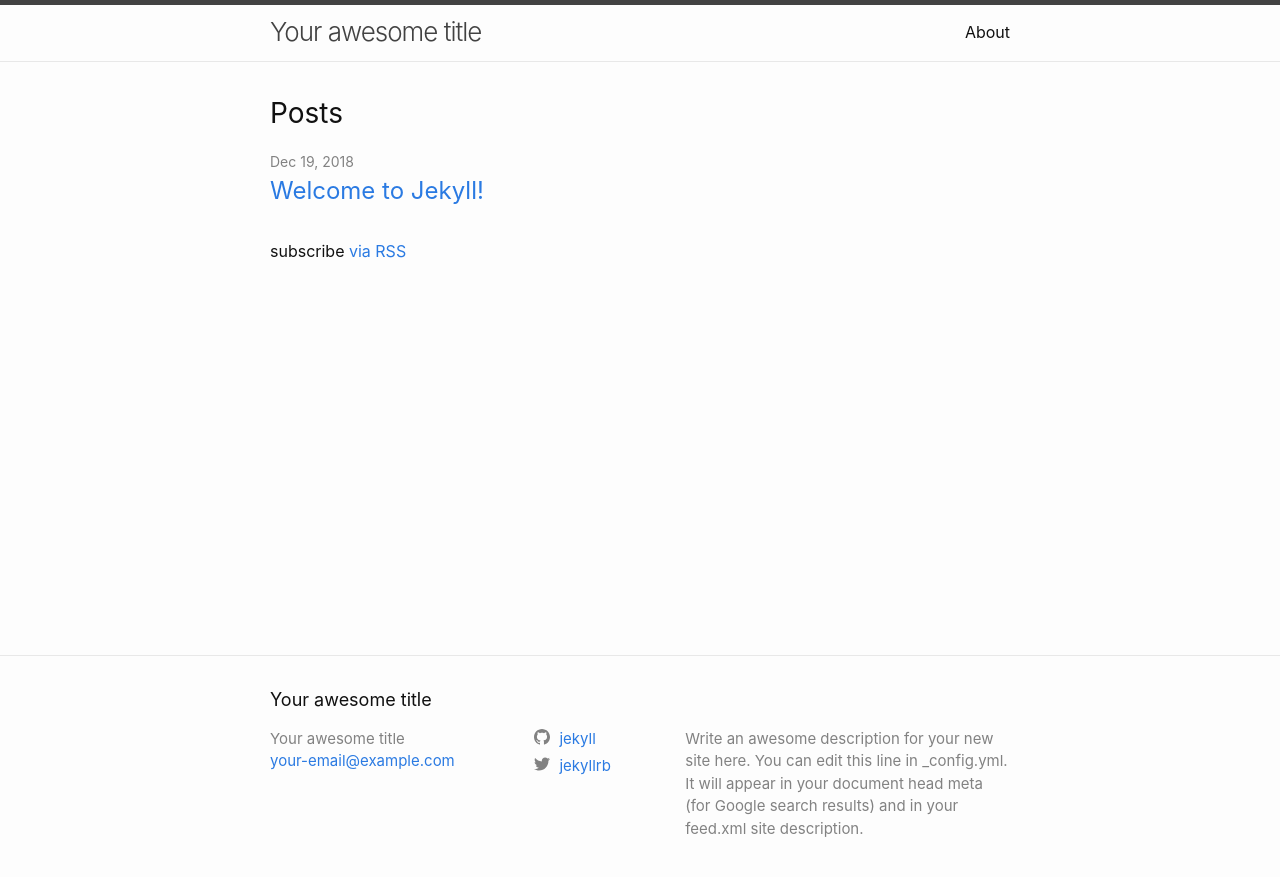
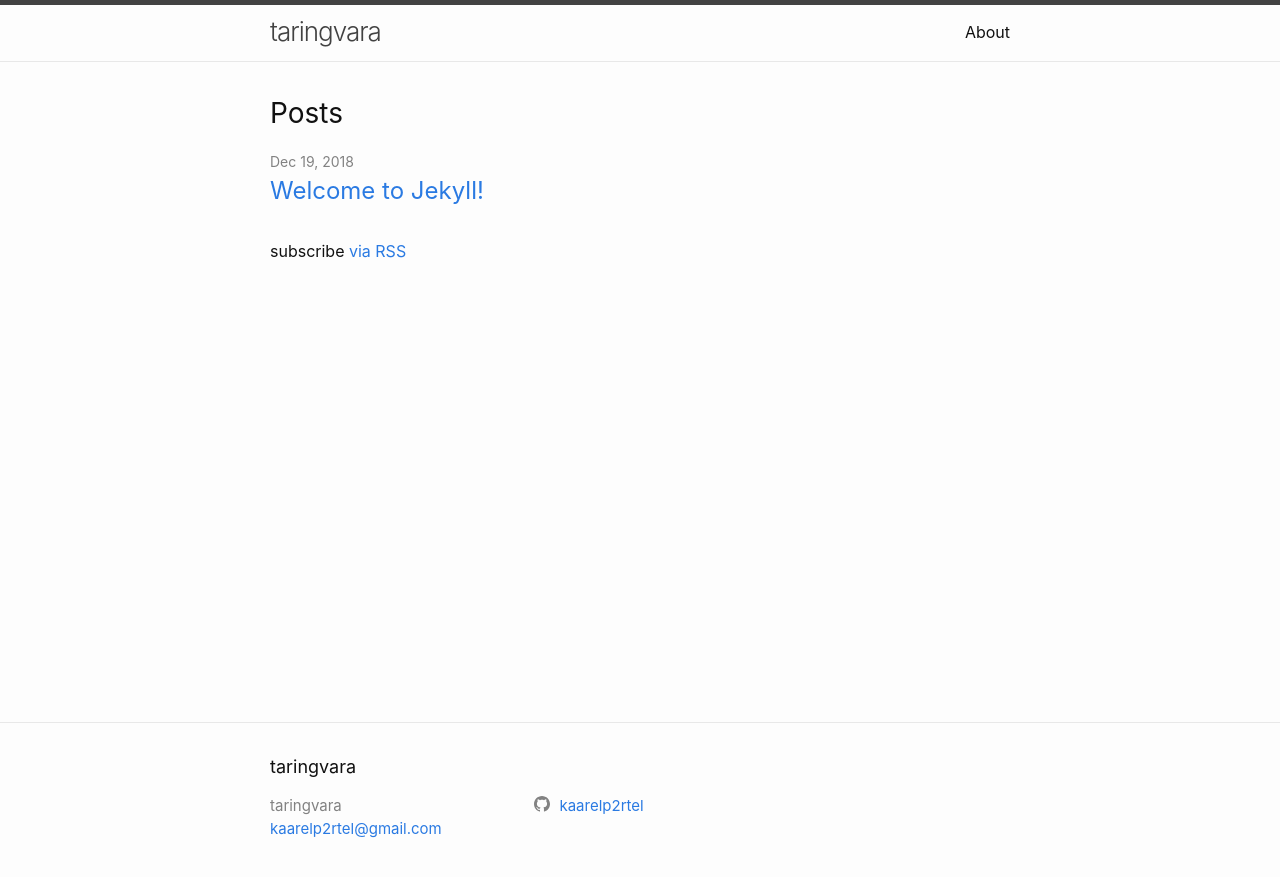
Before and after one commit to KaarelP2rtel/taringvara, a Jekyll site: the page built from docs/index.md, in a window 1280 px wide. Shown: the top 877 px of the page. Built offline with Jekyll 4.4.1, drawn with Linux system fonts in a browser that asks for light colours.

Commit message:
Configuration

```diff
--- a/docs/_config.yml
+++ b/docs/_config.yml
@@ -13,16 +13,12 @@
 # you will see them accessed via {{ site.title }}, {{ site.email }}, and so on.
 # You can create any custom variable you would like, and they will be accessible
 # in the templates via {{ site.myvariable }}.
-title: Your awesome title
-email: your-email@example.com
-description: >- # this means to ignore newlines until "baseurl:"
-  Write an awesome description for your new site here. You can edit this
-  line in _config.yml. It will appear in your document head meta (for
-  Google search results) and in your feed.xml site description.
-baseurl: "" # the subpath of your site, e.g. /blog
+title:
+email: kaarelp2rtel@gmail.com
+description:
+baseurl: "/taringvara/docs" # the subpath of your site, e.g. /blog
 url: "" # the base hostname & protocol for your site, e.g. http://example.com
-twitter_username: jekyllrb
-github_username:  jekyll
+github_username:  kaarelp2rtel
 
 # Build settings
 markdown: kramdown
```
